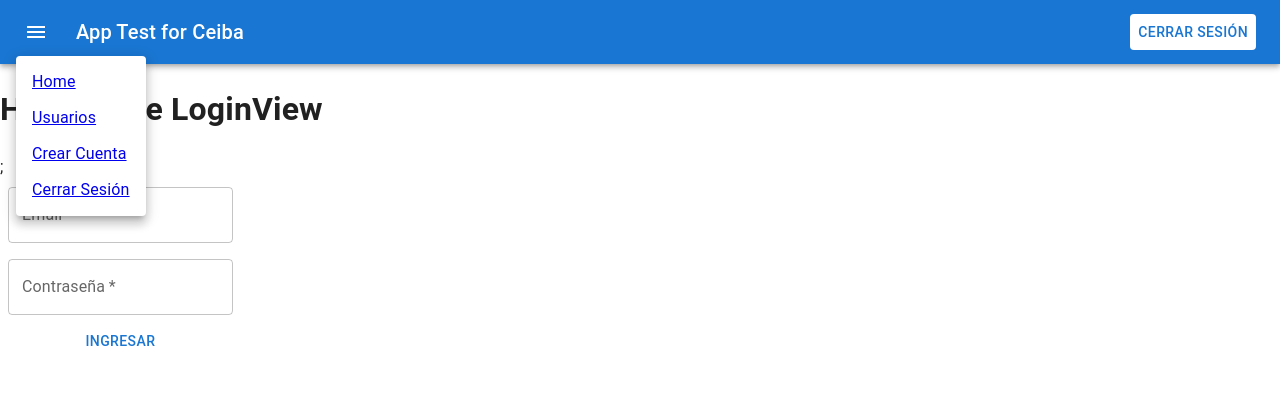
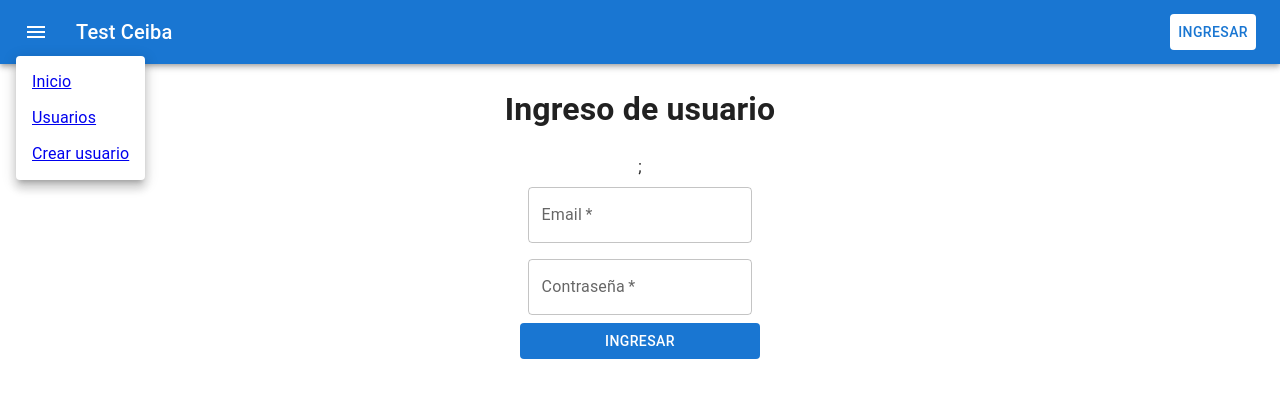
Before and after one commit to willyprados/test-ceiba, a React (Create React App) app: page /ingreso in a window 1280 px wide. Both pictures are taken after a click on the button "menu". Shown: the top 398 px of the page. Built offline with nearby package versions, Linux system fonts and the light colour scheme.

Commit message:
Limpiando codigo y puliendo cositas

```diff
--- a/src/App.jsx
+++ b/src/App.jsx
@@ -1,12 +1,11 @@
 import { useState } from "react";
-
-import { CssBaseline } from "@mui/material";
 import {
   BrowserRouter as Router,
   Switch,
   Route,
   Redirect,
 } from "react-router-dom";
+import { CssBaseline, Container } from "@mui/material";
 
 import ButtonAppBar from "./components/ButtonAppBar";
 import CreateUserView from "./views/CreateUserView";
@@ -16,7 +15,7 @@ import Error404View from "./views/Error404View";
 import HomeView from "./views/HomeView";
 
 function App() {
-  const [usuarioActivo, setUsuarioActivo] = useState(true);
+  const [usuarioActivo, setUsuarioActivo] = useState(false);
 
   return (
     <>
@@ -26,6 +25,15 @@ function App() {
           setUsuarioActivo={setUsuarioActivo}
           usuarioActivo={usuarioActivo}
         />
+        <Container
+          maxWidth="md"
+          style={{
+            display: "flex",
+            flexDirection: "column",
+            justifyContent: "center",
+            alignItems: "center",
+          }}
+        >
           <Switch>
             <Route exact path="/">
               <HomeView />
@@ -39,49 +47,14 @@ function App() {
             <Route path="/crear">
               {usuarioActivo ? <CreateUserView /> : <Redirect to="/ingreso" />}
             </Route>
-          <Route path="/cerrar-sesion">
-            <HomeView />
-          </Route>
             <Route path="*">
               <Error404View />
             </Route>
           </Switch>
+        </Container>
       </Router>
     </>
   );
 }
 
-// function App() {
-//   return (
-//     <>
-//       {/* <CssBaseline /> */}
-//       {/* <div className="main"> */}
-//       <Router>
-//         {/* <ButtonAppBar /> */}
-//         <Switch>
-//           {/* {console.log("Holaaa")} */}
-//           <Route path="/">
-//             <h1>Home</h1>
-//           </Route>
-//           <Route path="/profile">
-//             <h1>Profile</h1>
-//             {/* {console.log("Aja perro")} */}
-//             {/* <CreateUserView /> */}
-//           </Route>
-//           {/* <Route path="/my-account">
-//             <UsersView />
-//           </Route>
-//           <Route path="/logout">
-//             <LoginView />
-//           </Route>
-//           <Route path="/404">
-//             <Error404View />
-//           </Route> */}
-//         </Switch>
-//       </Router>
-//       {/* </div> */}
-//     </>
-//   );
-// }
-
 export default App;
--- a/src/Header.jsx
+++ /dev/null
@@ -1,6 +0,0 @@
-//Los valores que deberá tener la propiedad “data-testid” en los elementos HTML son:
-
-// elemento de redirección a ingreso data-testid="header__link-login"
-// elemento de redirección a usuarios data-testid="header__link-users"
-// elemento de redirección a Crear data-testid="header__link-create"
-// elemento para cerrar sesión data-testid="header__link-signout"
--- a/src/components/ButtonAppBar.jsx
+++ b/src/components/ButtonAppBar.jsx
@@ -1,11 +1,6 @@
-import * as React from "react";
+import { useHistory } from "react-router-dom";
+import { AppBar, Box, Toolbar, Typography, Button } from "@mui/material";
 import MenuApp from "./MenuApp";
-import AppBar from "@mui/material/AppBar";
-import Box from "@mui/material/Box";
-import Toolbar from "@mui/material/Toolbar";
-import Typography from "@mui/material/Typography";
-import Button from "@mui/material/Button";
-import { Link, useHistory } from "react-router-dom";
 
 export default function ButtonAppBar({ setUsuarioActivo, usuarioActivo }) {
   const history = useHistory();
@@ -16,20 +11,22 @@ export default function ButtonAppBar({ setUsuarioActivo, usuarioActivo }) {
         <Toolbar>
           <MenuApp />
           <Typography variant="h6" component="div" sx={{ flexGrow: 1 }}>
-            App Test for Ceiba
+            Test Ceiba
           </Typography>
-          {/* <Link to="/ingreso">
-            <Button color="inherit">Ingresar</Button>
-          </Link> */}
           {usuarioActivo ? (
             <Button
-              onClick={() => setUsuarioActivo(false)}
+              data-testid="header__link-signout"
+              onClick={() => {
+                setUsuarioActivo(false);
+                history.push("/ingreso");
+              }}
               style={{ background: "#fff" }}
             >
               Cerrar Sesión
             </Button>
           ) : (
             <Button
+              data-testid="header__link-login"
               onClick={() => history.push("/ingreso")}
               style={{ background: "#fff" }}
             >
--- a/src/components/FormCreateUser.jsx
+++ b/src/components/FormCreateUser.jsx
@@ -13,13 +13,13 @@ import {
 import CloseIcon from "@mui/icons-material/Close";
 
 export default function FormCreateUser() {
-  const urlCreate = "https://reqres.in/api/users";
   const [dataInvalida, setDataInvalida] = useState(false);
   const [nameValido, setNameValido] = useState(true);
   const [jobValido, setJobValido] = useState(true);
   const [usuarioCreado, setUsuarioCreado] = useState({});
   const nameRef = useRef();
   const jobRef = useRef();
+  const urlCreate = "https://reqres.in/api/users";
 
   const APIcreate = (name, job) => {
     axios
@@ -30,30 +30,29 @@ export default function FormCreateUser() {
       .then(response => {
         const usuario = response.data;
         setUsuarioCreado(usuario);
-        console.log(usuario);
       })
-      .catch(er => {
+      .catch(() => {
         setDataInvalida(true);
         setNameValido(false);
         setJobValido(false);
       });
   };
+
   const handleSubmit = e => {
     e.preventDefault();
     const name = nameRef.current.value;
     const job = jobRef.current.value;
-    console.log(name, job);
     if (name === "") {
       setNameValido(false);
     }
     if (job === "") {
       setJobValido(false);
     }
-
     if (name !== "" && job !== "") {
       APIcreate(name, job);
     }
   };
+
   return (
     <>
       <Box sx={{ width: "100%" }}>
@@ -73,7 +72,7 @@ export default function FormCreateUser() {
             }
             sx={{ mb: 2 }}
           >
-            <AlertTitle>Success</AlertTitle>
+            <AlertTitle>Creado exitosamente 🎉</AlertTitle>
             <span data-testid="alert__text">
               {`Se creo el usuario ${usuarioCreado.name} con id:${usuarioCreado.id}`}
             </span>
@@ -129,7 +128,11 @@ export default function FormCreateUser() {
               )
             }
           />
-          <Button data-testid="create__btn" type="submit">
+          <Button
+            style={{ background: "#1976d2", color: "#fff" }}
+            data-testid="create__btn"
+            type="submit"
+          >
             Crear Usuario
           </Button>
         </FormControl>
--- a/src/components/FormLogin.jsx
+++ b/src/components/FormLogin.jsx
@@ -1,20 +1,16 @@
 import { useState, useRef } from "react";
 import axios from "axios";
-import { Link, useHistory } from "react-router-dom";
-// import Box from "@mui/material/Box";
-// import TextField from "@mui/material/TextField";
-// import { makeStyles } from "@material-ui/styles";
+import { useHistory } from "react-router-dom";
 import { Button, TextField, Box, FormControl, Typography } from "@mui/material";
 
 export default function FormPropsTextFields({ setUsuarioActivo }) {
-  const baseURL = "https://reqres.in/api/login";
   const history = useHistory();
-
   const [dataInvalida, setDataInvalida] = useState(false);
   const [emailValido, setEmailValido] = useState(true);
   const [passValido, setPassValido] = useState(true);
   const emailRef = useRef();
   const passRef = useRef();
+  const baseURL = "https://reqres.in/api/login";
 
   const APIlogin = (email, password) => {
     axios
@@ -24,13 +20,12 @@ export default function FormPropsTextFields({ setUsuarioActivo }) {
       })
       .then(response => {
         const { token = "" } = response.data;
-        console.log(token);
         if (token !== "") {
           setUsuarioActivo(true);
           history.push("/");
         }
       })
-      .catch(er => {
+      .catch(() => {
         setDataInvalida(true);
         setEmailValido(false);
         setPassValido(false);
@@ -41,20 +36,15 @@ export default function FormPropsTextFields({ setUsuarioActivo }) {
     e.preventDefault();
     const email = emailRef.current.value;
     const pass = passRef.current.value;
-
     if (email === "") {
       setEmailValido(false);
     }
     if (pass === "") {
       setPassValido(false);
     }
-
     if (email !== "" && pass !== "") {
       APIlogin(email, pass);
     }
-
-    console.log(emailRef.current.value);
-    console.log(passRef.current.value);
   };
 
   return (
@@ -68,7 +58,7 @@ export default function FormPropsTextFields({ setUsuarioActivo }) {
       autoComplete="off"
     >
       <FormControl>
-        {dataInvalida && <Typography>Datos Invalidos</Typography>}
+        {dataInvalida && <Typography>Datos Invalidos ❌</Typography>}
         <TextField
           required
           inputProps={{ "data-testid": "login__email" }}
@@ -78,7 +68,6 @@ export default function FormPropsTextFields({ setUsuarioActivo }) {
             setEmailValido(true);
             setDataInvalida(false);
           }}
-          id="outlined-required"
           label="Email"
           type="email"
           helperText={
@@ -100,7 +89,6 @@ export default function FormPropsTextFields({ setUsuarioActivo }) {
             setPassValido(true);
             setDataInvalida(false);
           }}
-          id="outlined-password-input"
           label="Contraseña"
           type="password"
           helperText={
@@ -111,7 +99,11 @@ export default function FormPropsTextFields({ setUsuarioActivo }) {
             )
           }
         />
-        <Button data-testid="login__btn-login" type="submit">
+        <Button
+          style={{ background: "#1976d2", color: "#fff" }}
+          data-testid="login__btn-login"
+          type="submit"
+        >
           Ingresar
         </Button>
       </FormControl>
--- a/src/components/MenuApp.jsx
+++ b/src/components/MenuApp.jsx
@@ -1,17 +1,16 @@
-import * as React from "react";
-import IconButton from "@mui/material/IconButton";
+import { useState } from "react";
+import { Link } from "react-router-dom";
+import { Menu, MenuItem, IconButton } from "@mui/material";
 import MenuIcon from "@mui/icons-material/Menu";
-import Menu from "@mui/material/Menu";
-import MenuItem from "@mui/material/MenuItem";
-
-import { Link } from "react-router-dom";
 
 export default function MenuApp() {
-  const [anchorEl, setAnchorEl] = React.useState(null);
+  const [anchorEl, setAnchorEl] = useState(null);
   const open = Boolean(anchorEl);
+
   const handleClick = event => {
     setAnchorEl(event.currentTarget);
   };
+
   const handleClose = () => {
     setAnchorEl(null);
   };
@@ -42,20 +41,14 @@ export default function MenuApp() {
         }}
       >
         <Link to="/">
-          <MenuItem>Home</MenuItem>
+          <MenuItem>Inicio</MenuItem>
         </Link>
-        <Link to="/usuarios">
+        <Link data-testid="header__link-users" to="/usuarios">
           <MenuItem>Usuarios</MenuItem>
         </Link>
-        <Link to="/crear">
-          <MenuItem>Crear Cuenta</MenuItem>
+        <Link data-testid="header__link-create" to="/crear">
+          <MenuItem>Crear usuario</MenuItem>
         </Link>
-        <Link to="/cerrar-sesion">
-          <MenuItem>Cerrar Sesión</MenuItem>
-        </Link>
-        {/* <Link to="/404">
-          <MenuItem>Error</MenuItem>
-        </Link> */}
       </Menu>
     </>
   );
--- a/src/components/UsersTable.jsx
+++ b/src/components/UsersTable.jsx
@@ -1,6 +1,5 @@
 import { useState, useEffect } from "react";
 import axios from "axios";
-
 import {
   Table,
   TableBody,
@@ -12,37 +11,31 @@ import {
   Button,
   Alert,
   AlertTitle,
-  Stack,
   Box,
   IconButton,
   Collapse,
 } from "@mui/material";
 import DeleteIcon from "@mui/icons-material/Delete";
 import CloseIcon from "@mui/icons-material/Close";
-import FirstPageIcon from "@mui/icons-material/FirstPage";
-import KeyboardArrowLeft from "@mui/icons-material/KeyboardArrowLeft";
-import KeyboardArrowRight from "@mui/icons-material/KeyboardArrowRight";
-import LastPageIcon from "@mui/icons-material/LastPage";
 
 export default function UsersTable() {
-  const url = "https://reqres.in/api/users";
   const [page, setPage] = useState(1);
   const [totalPages, setTotalPages] = useState(1);
   const [data, setData] = useState([]);
   const [deleteUser, setDeleteUser] = useState({});
+  const url = "https://reqres.in/api/users";
 
   useEffect(() => {
     axios
       .get(`${url}?page=${page}`)
       .then(response => {
         const { data, page, total_pages } = response.data;
-        console.log(data, page, total_pages);
         setData(data);
         setPage(page);
         setTotalPages(total_pages);
       })
-      .catch(err => {
-        console.log(err);
+      .catch(() => {
+        setData([]);
       });
   }, [page]);
 
@@ -51,11 +44,11 @@ export default function UsersTable() {
       setDeleteUser(user);
     });
   };
+
   const handleDeleteUser = user => {
     const newData = data.filter(data => data.id !== user.id);
     setData(newData);
     APIdelete(user);
-    console.log(newData);
   };
 
   return (
@@ -77,7 +70,7 @@ export default function UsersTable() {
             }
             sx={{ mb: 2 }}
           >
-            <AlertTitle>Success</AlertTitle>
+            <AlertTitle>Eliminado exitosamente 🎉</AlertTitle>
             {`Se elimino el usuario ${deleteUser.first_name} ${deleteUser.last_name}`}
           </Alert>
         </Collapse>
@@ -90,11 +83,11 @@ export default function UsersTable() {
         >
           <TableHead>
             <TableRow>
-              <TableCell align="right">Avatar</TableCell>
-              <TableCell align="right">Nombre</TableCell>
-              <TableCell align="right">Apellido</TableCell>
-              <TableCell align="right">Correo</TableCell>
-              <TableCell align="right">Eliminar</TableCell>
+              <TableCell align="center">Avatar</TableCell>
+              <TableCell align="center">Nombre</TableCell>
+              <TableCell align="center">Apellido</TableCell>
+              <TableCell align="center">Correo</TableCell>
+              <TableCell align="center">Eliminar</TableCell>
             </TableRow>
           </TableHead>
           <TableBody>
@@ -103,17 +96,18 @@ export default function UsersTable() {
                 key={row.id}
                 sx={{ "&:last-child td, &:last-child th": { border: 0 } }}
               >
-                <TableCell align="right">
+                <TableCell align="center">
                   <img
+                    style={{ width: "64px", borderRadius: "50%" }}
                     data-testid={`user__img-${row.id}`}
                     src={row.avatar}
                     alt={`Avatar de ${row.first_name}`}
                   />
                 </TableCell>
-                <TableCell align="right">{row.first_name}</TableCell>
-                <TableCell align="right">{row.last_name}</TableCell>
-                <TableCell align="right">{row.email}</TableCell>
-                <TableCell component="th" scope="row">
+                <TableCell align="center">{row.first_name}</TableCell>
+                <TableCell align="center">{row.last_name}</TableCell>
+                <TableCell align="center">{row.email}</TableCell>
+                <TableCell align="center" component="th" scope="row">
                   <Button onClick={() => handleDeleteUser(row)}>
                     <DeleteIcon />
                   </Button>
@@ -123,7 +117,7 @@ export default function UsersTable() {
           </TableBody>
         </Table>
       </TableContainer>
-      <div style={{ display: "flex", justifyContent: "center  " }}>
+      <div style={{ display: "flex", justifyContent: "center" }}>
         <Button
           disabled={page <= 1}
           onClick={() => {
@@ -132,7 +126,7 @@ export default function UsersTable() {
         >
           Anterior
         </Button>
-        <p>{`Página #${page}`}</p>
+        <p>{`Página ${page}`}</p>
         <Button
           disabled={page >= totalPages}
           onClick={() => {
--- a/src/views/CreateUserView.jsx
+++ b/src/views/CreateUserView.jsx
@@ -10,7 +10,7 @@ import FormCreateUser from "../components/FormCreateUser";
 export default function CreateUserView() {
   return (
     <>
-      <h1 data-testid="create__title">Hola desde CreateUserView</h1>;
+      <h1 data-testid="create__title">Crear usuario</h1>;
       <FormCreateUser />
     </>
   );
--- a/src/views/Error404View.jsx
+++ b/src/views/Error404View.jsx
@@ -4,7 +4,7 @@
 export default function Error404View() {
   return (
     <>
-      <h1 titulo="error404__title">Error 404</h1>
+      <h1 data-testid="error404__title">Error 404</h1>
       <span>No encontramos esta página</span>
     </>
   );
--- a/src/views/HomeView.jsx
+++ b/src/views/HomeView.jsx
@@ -1,3 +1,3 @@
 export default function HomeView() {
-  return <h1>Hola desde HomeView</h1>;
+  return <h1>Bienvenido a la prueba de Willy ✌🏼</h1>;
 }
--- a/src/views/LoginView.jsx
+++ b/src/views/LoginView.jsx
@@ -11,7 +11,7 @@ import FormLogin from "../components/FormLogin";
 export default function LoginView({ setUsuarioActivo }) {
   return (
     <>
-      <h1 data-testid="login__title">Hola desde LoginView</h1>;
+      <h1 data-testid="login__title">Ingreso de usuario</h1>;
       <FormLogin setUsuarioActivo={setUsuarioActivo} />
     </>
   );
--- a/src/views/UsersView.jsx
+++ b/src/views/UsersView.jsx
@@ -18,7 +18,7 @@ export default function UsersView() {
       <Button
         data-testid="users__btn-create"
         onClick={() => history.push("/crear")}
-        style={{ background: "#1976d2", color: "#fff" }}
+        style={{ background: "#1976d2", color: "#fff", marginBottom: "5%" }}
       >
         Crear Usuario
       </Button>
```
Also changed, not shown: 1 other file (tests, documents, lock files or other folders). Lines whose indentation alone changed are shown as unchanged.
